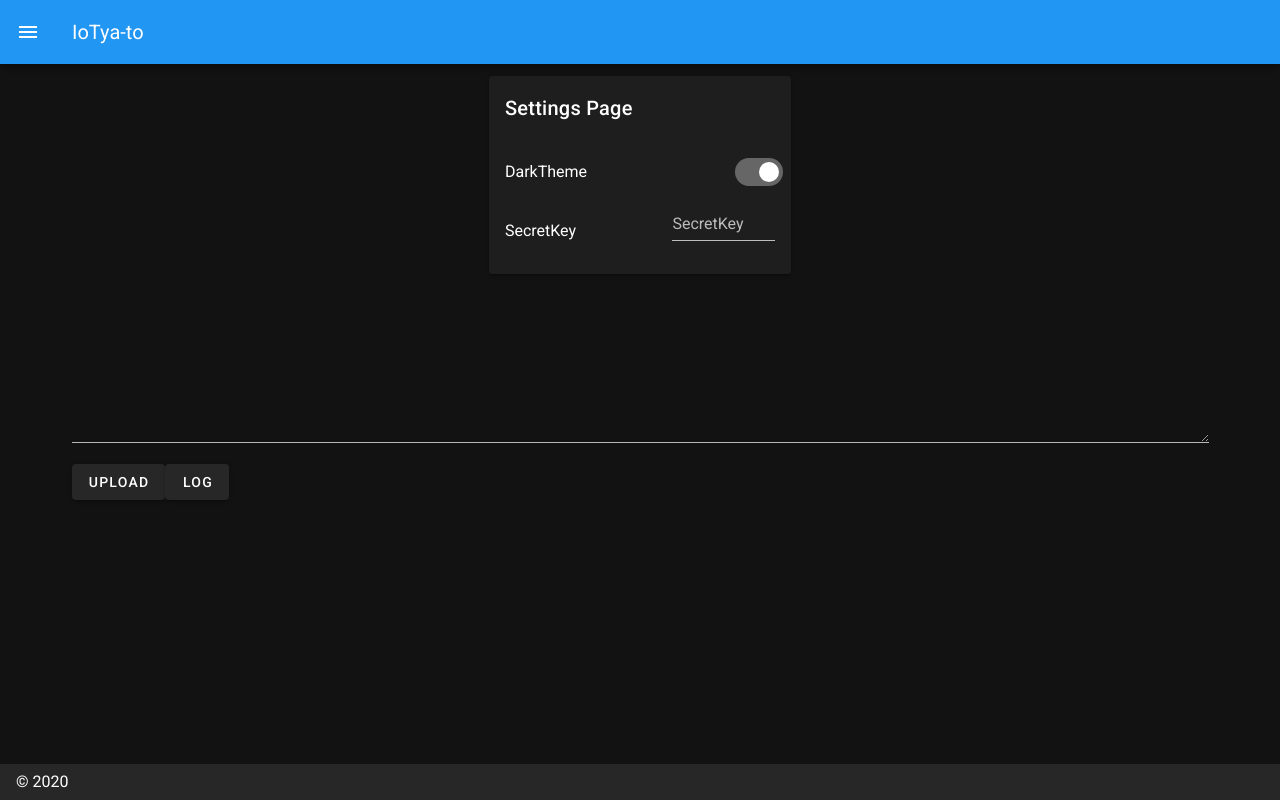
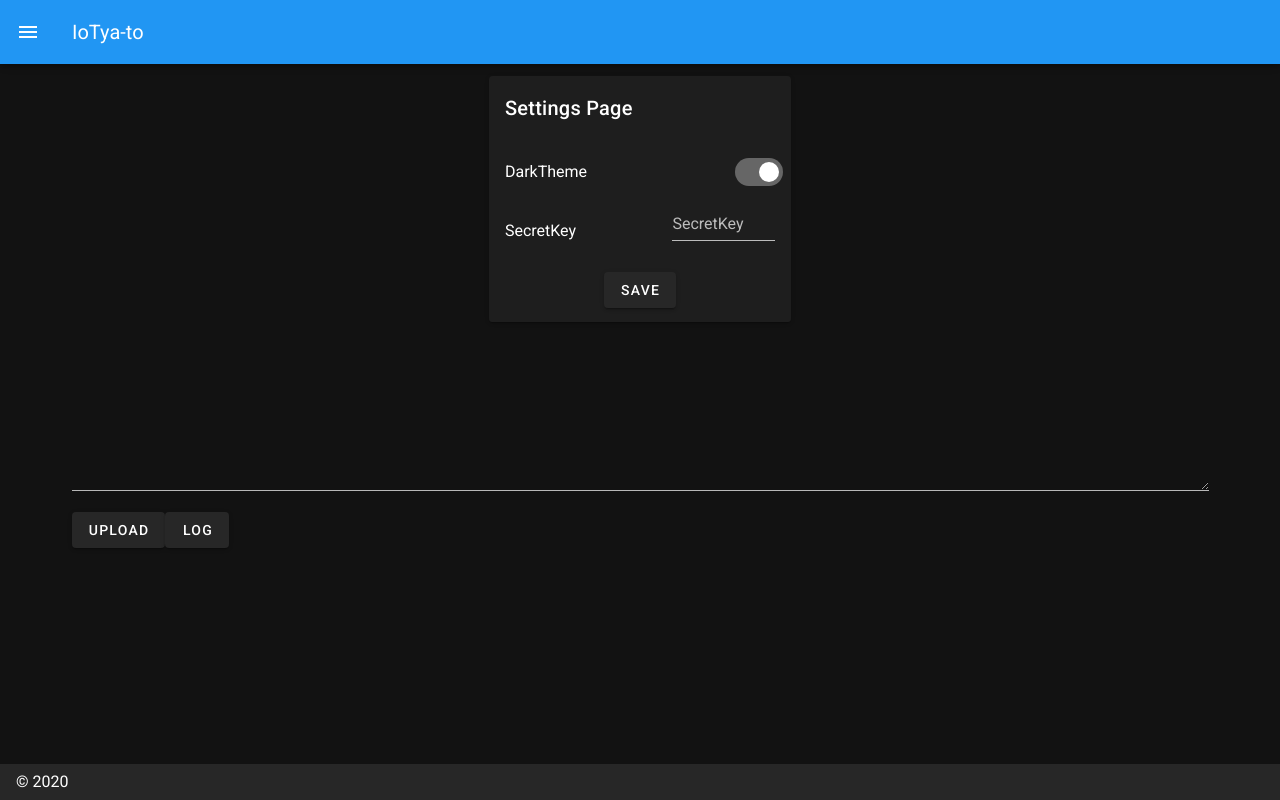
Before and after one commit to IoTya-To/IoTya-to, a Nuxt app: page /settings in a window 1280 px wide. Built offline with nearby package versions, Linux system fonts and the light colour scheme.

Commit message:
add vuex | save uid on vuex state

```diff
--- a/pages/index.vue
+++ b/pages/index.vue
@@ -1,4 +1,4 @@
-<template >
+<template>
   <v-layout column justify-center align-center>
     <v-container fluid>
       <v-snackbar v-model="alert" :color="alertColor">
@@ -131,6 +131,7 @@ export default {
         return
       } else {
         // logged in
+        this.$store.commit('User/set', user.uid)
         this.user = user
       }
       this.charts = await fUtil.getUserData('/UserData/' + this.user.uid + '/charts')
--- a/pages/settings.vue
+++ b/pages/settings.vue
@@ -26,6 +26,13 @@
                 <v-text-field label="SecretKey" />
               </v-list-item-action>
             </v-list-item>
+            <v-list-item>
+              <v-layout justify-center>
+                <v-btn>
+                  Save
+                </v-btn>
+              </v-layout>
+            </v-list-item>
           </v-list>
         </v-card>
       </v-layout>
@@ -36,8 +43,17 @@
   </v-container>
 </template>
 <script>
+import firebase from 'firebase/app'
 import UploadChartsJson from '@/components/uploadCharts-json'
+import FireBaseUtil from '@/src/FireBaseUtil'
+const fUtil = new FireBaseUtil(firebase)
+
 export default {
-  components: { UploadChartsJsonVue: UploadChartsJson }
+  components: { UploadChartsJsonVue: UploadChartsJson },
+  methods: {
+    saveSetting () {
+      fUtil.setUserData()
+    }
+  }
 }
 </script>
--- /dev/null
+++ b/store/User.js
@@ -0,0 +1,8 @@
+export const state = () => ({
+  uid: 'aaa'
+})
+export const mutations = {
+  set (state, uid) {
+    state.uid = uid
+  }
+}
```
